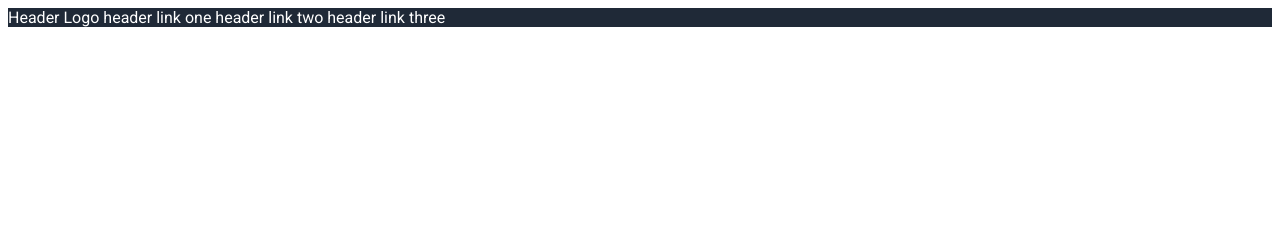
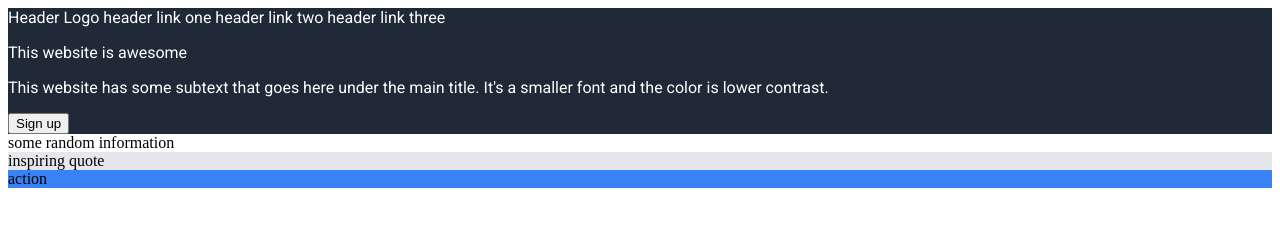
Before and after one commit to iceROU/odin-landing-page, a plain HTML site: page index.html in a window 1280 px wide. Drawn offline with Linux system fonts and the light colour scheme.

Commit message:
add boilerplate code to index.html and add main style to style.css

```diff
--- a/index.html
+++ b/index.html
@@ -9,9 +9,16 @@
 <body>
     <div class="header">
         Header Logo <a href="#">header link one</a> <a href="#">header link two</a> <a href="#">header link three</a>
+        <p>This website is awesome</p>
+        <p>This website has some subtext that goes here under the main title. It's a smaller font and the color is lower contrast.</p>
+        <button>Sign up</button>
     </div>
-    <div class="content">
-
+    <div class="info">
+        some random information
     </div>
+    <div class="quote">
+        inspiring quote
+    </div>
+    <div class="action">action</div>
 </body>
 </html>
--- a/style.css
+++ b/style.css
@@ -1,10 +1,21 @@
 @import url('https://fonts.googleapis.com/css2?family=Roboto:ital,wght@0,100;0,300;0,400;0,500;0,700;0,900;1,100;1,300;1,400;1,500;1,700;1,900&display=swap');
+body {
+    display: flex;
+    flex-direction: column;
+}
 .header {
     background-color: #1f2937;
     color: white;
     font-family: 'Roboto',sans-serif;
+    height: 300;
 }
 a {
     color: white;
     text-decoration: none;
 }
+.action {
+    background-color: #3882F6;
+}
+.quote {
+    background-color: #E5E7EB;
+}
```
